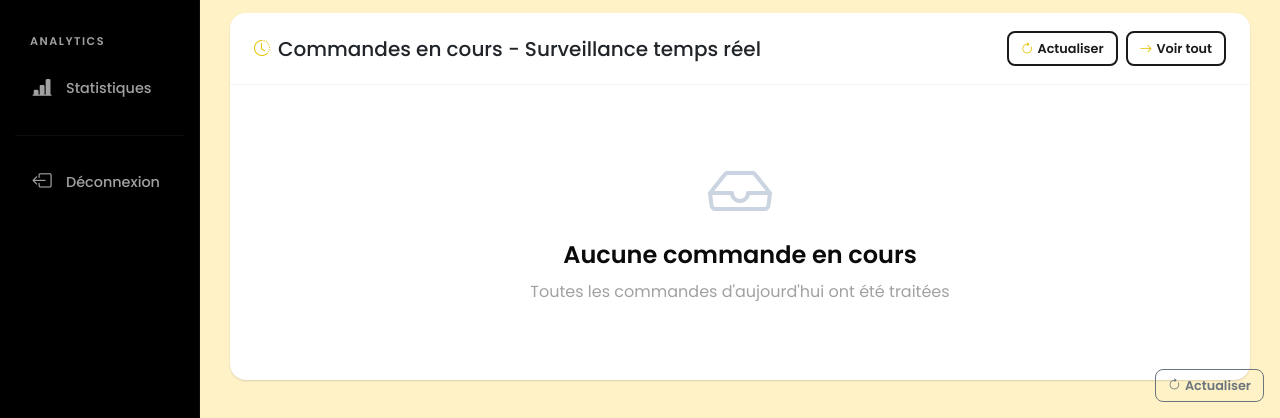
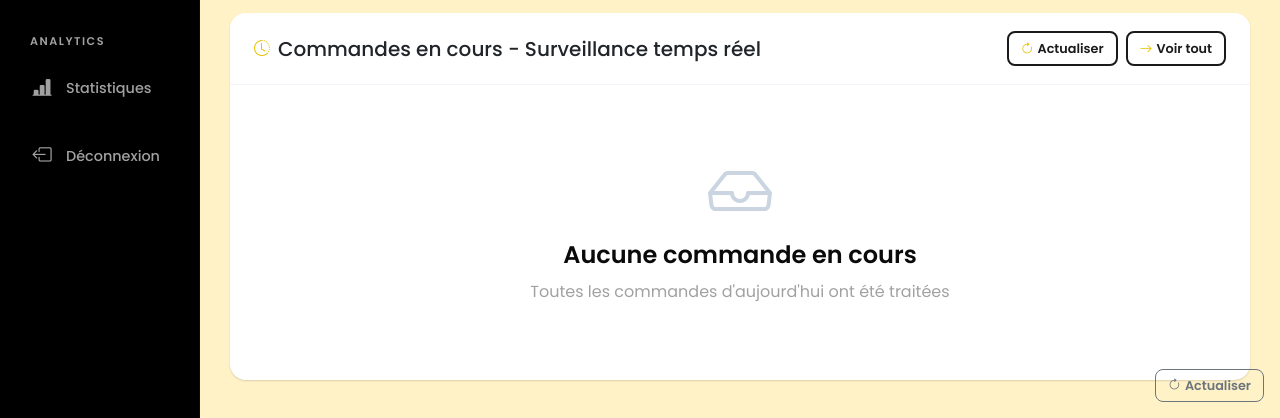
Before and after one commit to eguidi32/L3-ProjetSemestre1, a Symfony app: template templates/gestionnaire/dashboard.html.twig in a window 1280 px wide. Shown: the part 382-800 px from the top of the page. Run offline with Twig, Linux system fonts and the light colour scheme; the template is opened without the code that fills it, so the values that code supplies are empty; some libraries are stand-ins or nearby versions.

Commit message:
Fix: ajustement espacement sidebar

```diff
--- a/templates/gestionnaire/base.html.twig
+++ b/templates/gestionnaire/base.html.twig
@@ -845,10 +845,7 @@
                     <span>Statistiques</span>
                 </a>
             </div>
-
-            <div class="nav-divider"></div>
-
-            <div class="nav-section">
+            <div class="nav-section" style="margin-top: 0.5rem;">
                 <a href="{{ path('app_logout') }}" class="nav-link">
                     <i class="bi bi-box-arrow-left"></i>
                     <span>Déconnexion</span>
```
